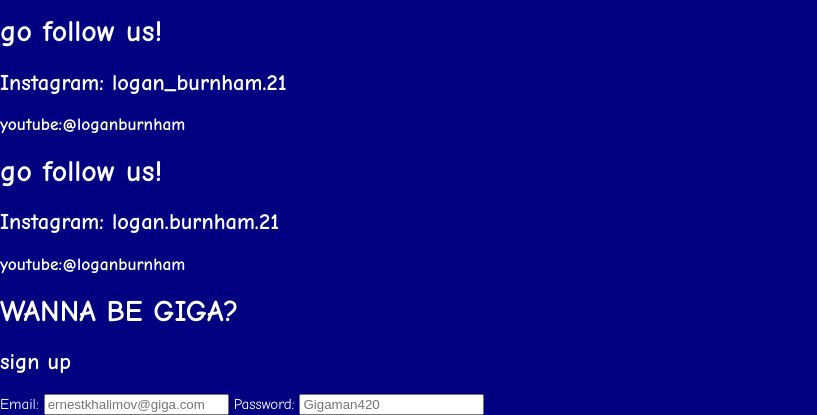
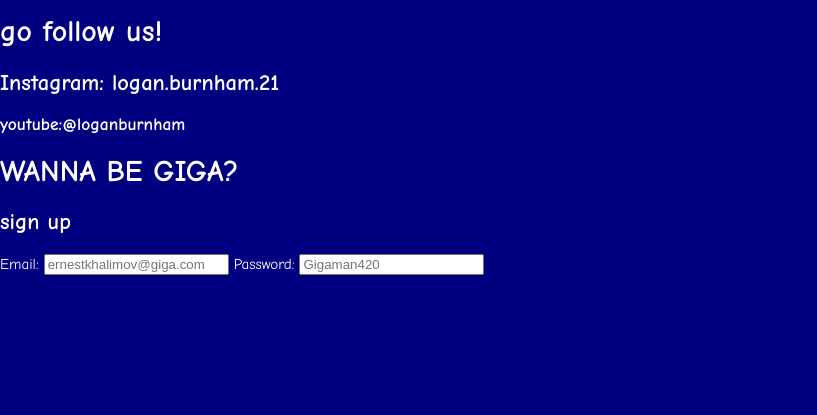
Before and after one commit to LoganBurnham/loganburnham.com, a plain HTML site: page index.html in a window 1280 px wide. Shown: the part 1318-1733 px from the top of the page, without its empty margins (0-817 px from the left). After the commit the page ends 1593 px from the top, so only its background shows below. Drawn offline with nearby package versions, Linux system fonts and the light colour scheme.

Commit message:
Update index.html

```diff
--- a/index.html
+++ b/index.html
@@ -72,10 +72,6 @@
                 <span></span>
                 <span></span>
             <h1 >go follow us!</h1>
-            <h2 >Instagram: logan_burnham.21</h2>
-            <h3 >youtube:@loganburnham</h3>
-            <div class="land" >
-            <h1 >go follow us!</h1>
             <h2 >Instagram: logan.burnham.21</h2>
             <h3 >youtube:@loganburnham</h3>
             <div class="land">
```
